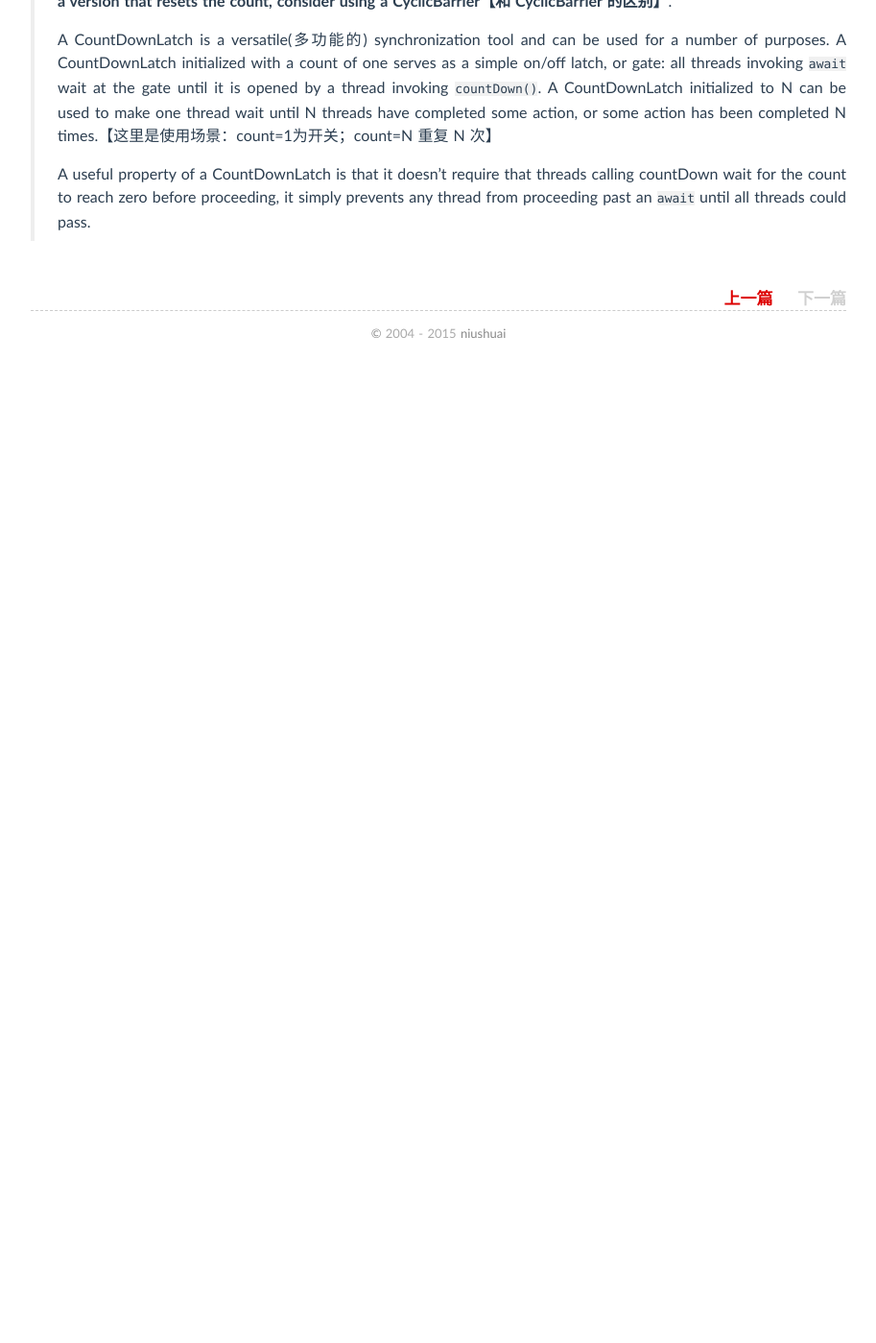
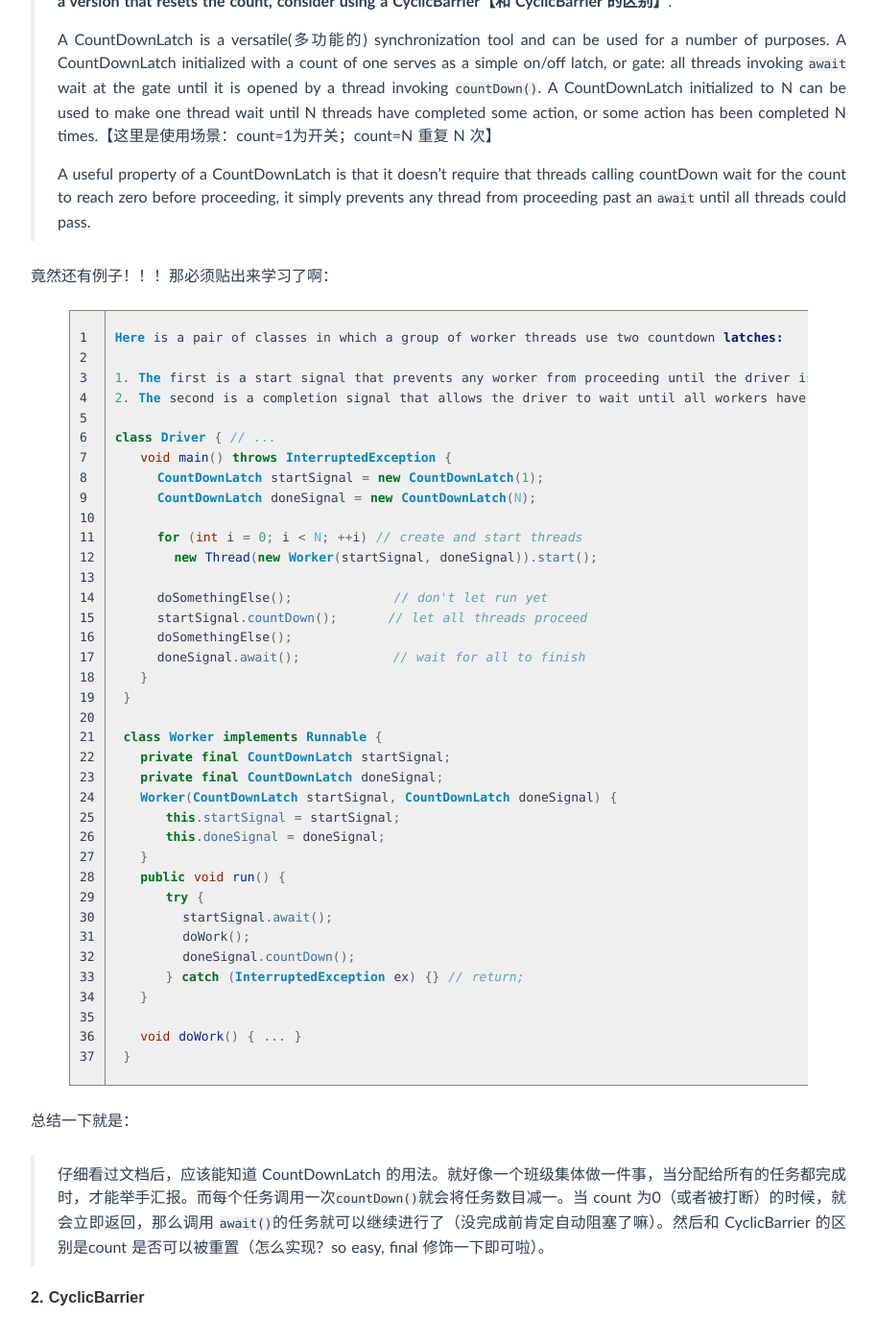
Before and after one commit to niushuai/blog, a Jekyll site: the page built from _posts/2015-03-15-thinking_in_java_chapter21-part06.md, in a window 1280 px wide and 1400 px high, scrolled down 1736 px. Shown: the whole window at 96% size, without its empty margins (183-1096 px from the left). Built offline with Jekyll 4.4.1, drawn with Linux system fonts in a browser that asks for light colours; Markdown is read by kramdown in place of the engine named in the settings; comment, search, counter and statistics services are not loaded; before the commit the page ends 2126 px from its top, so only the background shows below that; some of the changed text lies outside the part shown.

Commit message:
更新 hashmap 源码分析的错误，更新21.7小节

```diff
--- a/_posts/2015-03-15-thinking_in_java_chapter21-part06.md
+++ b/_posts/2015-03-15-thinking_in_java_chapter21-part06.md
@@ -44,7 +44,7 @@ Java SE5的 **`java.util.concurrent`** 包中引入了大量设计用来解决
 
 ####1. CountDownLatch
 
-其实看文档已经足够了。。。。所以先来看一下文档：
+文档也太详细了吧：
 
 > A synchronization aid that allows one or more threads to wait until a set of operations being performed in other threads completes.
 >
@@ -53,3 +53,78 @@ Java SE5的 **`java.util.concurrent`** 包中引入了大量设计用来解决
 > A CountDownLatch is a versatile(多功能的) synchronization tool and can be used for a number of purposes. A CountDownLatch initialized with a count of one serves as a simple on/off latch, or gate: all threads invoking `await` wait at the gate until it is opened by a thread invoking `countDown()`. A CountDownLatch initialized to N can be used to make one thread wait until N threads have completed some action, or some action has been completed N times.【这里是使用场景：count=1为开关；count=N 重复 N 次】
 >
 > A useful property of a CountDownLatch is that it doesn't require that threads calling countDown wait for the count to reach zero before proceeding, it simply prevents any thread from proceeding past an `await` until all threads could pass.
+
+竟然还有例子！！！那必须贴出来学习了啊：
+
+{% highlight java linenos %}
+Here is a pair of classes in which a group of worker threads use two countdown latches:
+
+1. The first is a start signal that prevents any worker from proceeding until the driver is ready for them to proceed;
+2. The second is a completion signal that allows the driver to wait until all workers have completed.
+
+class Driver { // ...
+   void main() throws InterruptedException {
+     CountDownLatch startSignal = new CountDownLatch(1);
+     CountDownLatch doneSignal = new CountDownLatch(N);
+
+     for (int i = 0; i < N; ++i) // create and start threads
+       new Thread(new Worker(startSignal, doneSignal)).start();
+
+     doSomethingElse();            // don't let run yet
+     startSignal.countDown();      // let all threads proceed
+     doSomethingElse();
+     doneSignal.await();           // wait for all to finish
+   }
+ }
+
+ class Worker implements Runnable {
+   private final CountDownLatch startSignal;
+   private final CountDownLatch doneSignal;
+   Worker(CountDownLatch startSignal, CountDownLatch doneSignal) {
+      this.startSignal = startSignal;
+      this.doneSignal = doneSignal;
+   }
+   public void run() {
+      try {
+        startSignal.await();
+        doWork();
+        doneSignal.countDown();
+      } catch (InterruptedException ex) {} // return;
+   }
+
+   void doWork() { ... }
+ }
+{% endhighlight java %}
+
+总结一下就是：
+
+> 仔细看过文档后，应该能知道 CountDownLatch 的用法。就好像一个班级集体做一件事，当分配给所有的任务都完成时，才能举手汇报。而每个任务调用一次`countDown()`就会将任务数目减一。当 count 为0（或者被打断）的时候，就会立即返回，那么调用 `await()`的任务就可以继续进行了（没完成前肯定自动阻塞了嘛）。然后和 CyclicBarrier 的区别是count 是否可以被重置（怎么实现？so easy, final 修饰一下即可啦）。
+
+####2. CyclicBarrier
+
+
+
+
+
+
+
+
+
+
+
+
+
+
+
+
+{% highlight java linenos %}
+{% endhighlight java %}
+
+{% highlight java linenos %}
+{% endhighlight java %}
+
+{% highlight java linenos %}
+{% endhighlight java %}
+
+{% highlight java linenos %}
+{% endhighlight java %}
```
Also changed, not shown: _posts/2014-08-08-hashmap-analysis.md (+4 -0 lines), about/index.md (+2 -2 lines).
